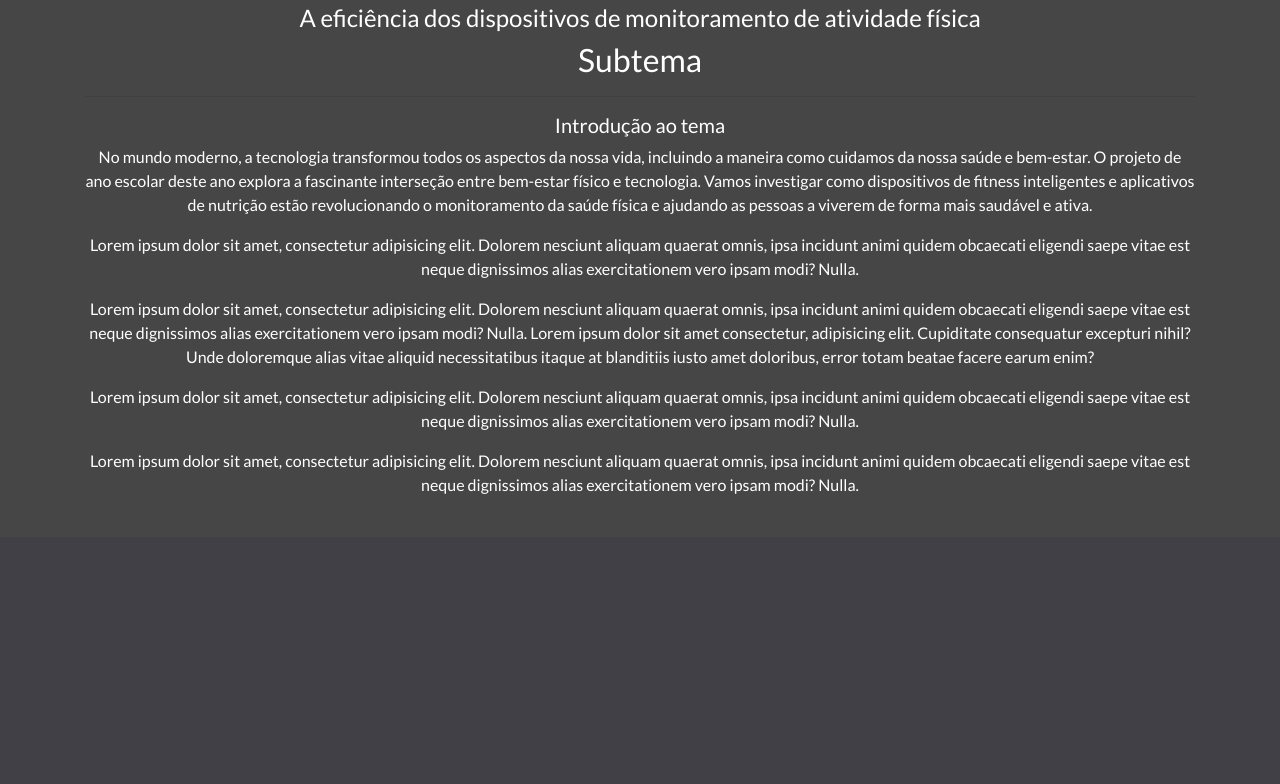
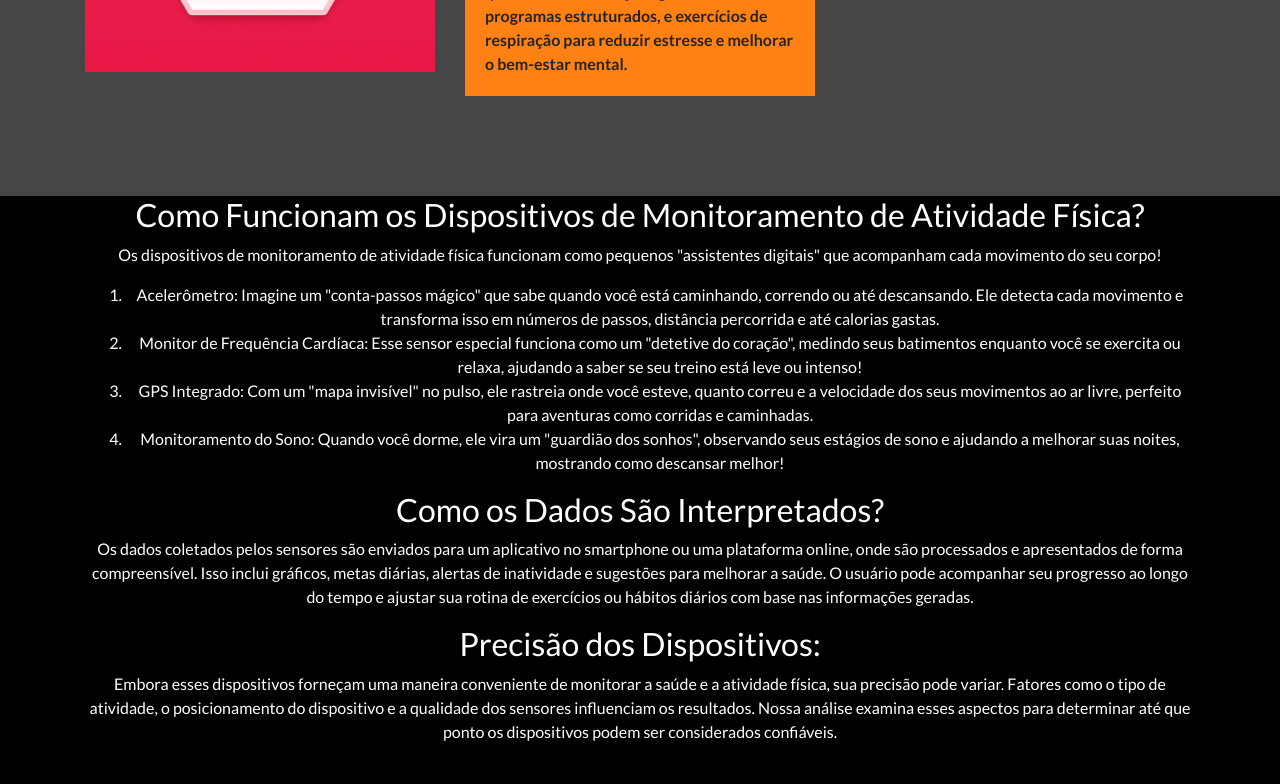
Before and after one commit to LucasManfrin/pv_LucasManfrin, a PHP site: page / in a window 1280 px wide. Shown: the part 4309-5093 px from the top of the page. Before the commit the page ends 4803 px from the top, so only its background shows below. Run offline with PHP 8.4, Linux system fonts and the light colour scheme.

Commit message:
erro na class, ultima

```diff
--- a/css/style.css
+++ b/css/style.css
@@ -399,6 +399,6 @@ footer::before {
   text-align: center;
 }
 .meu-explicacao {
-  background-color: #464646;
+  background-image: black;
   color: white;
 }
--- a/index.html
+++ b/index.html
@@ -72,9 +72,7 @@
     <div class="col-sm-6 offset-sm-6">
       <h2 class="wow bounceInLeft" data-wow-delay=".25s">Sobre Nós</h2>
       <hr/>
-      <p class="wow bounceInRight" data-wow-delay=".25s">Somos um grupo de amigos do terceiro ano do Senac Bauru, unidos por interesses comuns e pela vontade de fazer a diferença. Cada um de nós traz algo único para o grupo, e juntos formamos uma equipe forte e determinada. Nossa amizade foi construída ao longo dos anos, e, além de colegas de classe, nos tornamos verdadeiros companheiros de jornada.
-
-        Neste último ano escolar, estamos prontos para encarar novos d</p>
+      <p class="wow bounceInRight" data-wow-delay=".25s">Somos um grupo de amigos do terceiro ano do Senac Bauru, unidos por interesses comuns e pela vontade de fazer a diferença. Cada um de nós traz algo único para o grupo, e juntos formamos uma equipe forte e determinada. Nossa amizade foi construída ao longo dos anos, e, além de colegas de classe, nos tornamos verdadeiros companheiros nessa jornada.</p>
       <a href="#grupo" class="btn btn-lg btn-outline-danger d-inline-block text-center mx-auto wow bounceInDown">Visualizar Colaboradores</a> </div>
   </div>
 </div>
@@ -100,7 +98,7 @@
         <div class="card text-center wow bounceInLeft" data-wow-delay=".25s"> <img class="card-img-top rounded-circle img-fluid" src="images/Lucas.png" alt="Card image">
           <div class="card-body mb-5">
             <h4 class="card-title">Lucas</h4>
-            <p class="card-text">Trainers, athletes and serious clients alike are looking for the toughest, most brutally productive training techniques to spice up their workouts and provide a truly unique challenge</p>
+            <p class="card-text">Me chamo Lucas Manfrin Batista, tenho 17 anos e sou um estudante do terceiro ano do ensino médio, atualmente cursando no Senac. Sou determinado, objetivo, proativo, responsável e calmo. Nos meus momentos livres, gosto de jogar futebol, treinar musculação, ver vídeos e jogar videogame. Meu objetivo é terminar o ensino médio, ingressar na faculdade, de ciência da computação, e achar algum trabalho nessa mesma área.</p>
           </div>
         </div>
       </div>
@@ -108,7 +106,7 @@
         <div class="card text-center wow bounceInRight" data-wow-delay=".25s"> <img class="card-img-top rounded-circle img-fluid" src="images/Renan.png" alt="Card image">
           <div class="card-body mb-5">
             <h4 class="card-title">Renan</h4>
-            <p class="card-text">Trainers, athletes and serious clients alike are looking for the toughest, most brutally productive training techniques to spice up their workouts and provide a truly unique challenge</p>
+            <p class="card-text">Meu nome é Renan Bornia de Oliveira, tenho 17 anos, nasci no dia 25 /02/2007 em Bauru, não tenho irmãos, estudo no Senac Bauru, moro atualmente em Arealva. Gosto de praticar esportes, jogar vídeo game, gosto de estar junto com a minha família, minha matéria favorita é matemática. Meu sonho é me tornar um engenheiro civil.</p>
           </div>
         </div>
       </div>
@@ -116,7 +114,7 @@
         <div class="card text-center wow bounceInLeft" data-wow-delay=".25s"> <img class="card-img-top rounded-circle img-fluid" src="images/isaque.png" alt="Card image">
           <div class="card-body mb-5">
             <h4 class="card-title">Isaque</h4>
-            <p class="card-text">Trainers, athletes and serious clients alike are looking for the toughest, most brutally productive training techniques to spice up their workouts and provide a truly unique challenge</p>
+            <p class="card-text">Eu sou o isaque um ser humano all black com 17 anos amasso geral no futebol, vídeo games, vôlei e brawl stars. Atualmente estou fazendo ensino médio tecnico no senac e pretendo seguir a área de TI ou engenharia elétrica, estou quase platinando o senai já fiz 9 cursos e já trabalhei na parte de admin e como torneiro mecânico.</p>
           </div>
         </div>
       </div>
@@ -124,7 +122,7 @@
         <div class="card text-center wow bounceInRight" data-wow-delay=".25s"> <img class="card-img-top rounded-circle img-fluid" src="images/Pedro.png" alt="Card image">
           <div class="card-body mb-5">
             <h4 class="card-title">Pedro</h4>
-            <p class="card-text">Trainers, athletes and serious clients alike are looking for the toughest, most brutally productive training techniques to spice up their workouts and provide a truly unique challenge</p>
+            <p class="card-text">Meu nome é Pedro Henrique Mattiazzo Anastacio nasci em Bauru no dia 05/04/2007 e tenho 17 anos, estudo no Senac em Bauru cursando TI, eu gosto de jogar bola, jogar videogame, gosto de praticar esportes, quero me tornar um militar, sou muito alegre e muito gentil.</p>
           </div>
         </div>
       </div>
@@ -132,7 +130,7 @@
         <div class="card text-center wow bounceInLeft" data-wow-delay=".25s"> <img class="card-img-top rounded-circle img-fluid" src="images/buim.png" alt="Card image">
           <div class="card-body mb-5">
             <h4 class="card-title">Mateus</h4>
-            <p class="card-text">Trainers, athletes and serious clients alike are looking for the toughest, most brutally productive training techniques to spice up their workouts and provide a truly unique challenge</p>
+            <p class="card-text">Meu nome é Mateus Buim de Sousa, tenho 18 anos e sou nascido em Marilia, mas eu vivi a maior parte da minha em Bauru, pretendo seguir na carreira de TI futuramente, ja que um dos meus hobbies é usar o computador.</p>
           </div>
         </div>
       </div>
@@ -153,11 +151,12 @@
             <h4 class="card-title">1-Fitbod</h4>
             <p class="card-text">É um aplicativo focado em treinamento de força e musculação, projetado para criar treinos personalizados com base em seu progresso e nas condições do momento. </p>
           </div>
-          <img class="card-img-top img-fluid wow bounceInRight" data-wow-delay=".25s" src="images/fitbod.png" alt="Card image">
+          <a target="_blank" href="https://fitbod.me/"><img class="card-img-top img-fluid wow bounceInRight" data-wow-delay=".25s" src="images/fitbod.png" alt="Card image"></a>
          </div>
       </div>
       <div class="col-md-4">
-        <div class="card"> <img class="card-img-top img-fluid wow bounceInUp" data-wow-delay=".25s" src="images/headspace.png" alt="Card image">
+        <div class="card">
+          <a href="https://www.headspace.com/" target="_blank" rel="noopener noreferrer"><img class="card-img-top img-fluid wow bounceInUp" data-wow-delay=".25s" src="images/headspace.png" alt="Card image"></a>
           <div class="card-body mt-4 wow bounceInDown" data-wow-delay=".25s">
             <h4 class="card-title">2-Headspace</h4>
             <p class="card-text">É um aplicativo de meditação e mindfulness que oferece meditações guiadas, programas estruturados, e exercícios de respiração para reduzir estresse e melhorar o bem-estar mental. </p>
@@ -171,7 +170,7 @@
             <h4 class="card-title">3-Nike Training Club</h4>
             <p class="card-text">É um aplicativo que oferece uma ampla gama de treinos e programas de treinamento, desde força e cardio até yoga e mobilidade. </p>
           </div>
-          <img class="card-img-top img-fluid wow bounceInLeft" data-wow-delay=".25s" src="images/nike.png" alt="Card image"> </div>
+          <a href="https://www.nike.com.br/sc/treino-app-nike-training-club?utm_source=google&utm_medium=cpc&utm_campaign=PLA_APOSTAS&gad_source=1&gclid=EAIaIQobChMI8M6GjZmGiQMVn9HCBB1XLR5eEAAYASAAEgJSy_D_BwE&utm_referrer=https://www.google.com/" target="_blank" rel="noopener noreferrer"><img class="card-img-top img-fluid wow bounceInLeft" data-wow-delay=".25s" src="images/nike.png" alt="Card image"></a> </div>
       </div>
     </div>
   </div>
@@ -182,15 +181,18 @@
     <div class="container">
       <div class="row">
         <div class="col-md-12 mb-4">
-          <h4 class="wow bounceInUp">A eficiência dos dispositivos de monitoramento de atividade física</h4>
-          <h2 class="wow bounceInRight">Subtema</h2>
-          <hr />
-          <h5 class="wow bounceInLeft">Introdução ao tema</h5>
-          <p class="wow bounceInDown">No mundo moderno, a tecnologia transformou todos os aspectos da nossa vida, incluindo a maneira como cuidamos da nossa saúde e bem-estar. O projeto de ano escolar deste ano explora a fascinante interseção entre bem-estar físico e tecnologia. Vamos investigar como dispositivos de fitness inteligentes e aplicativos de nutrição estão revolucionando o monitoramento da saúde física e ajudando as pessoas a viverem de forma mais saudável e ativa.</p>
-          <p class="wow bounceInRight">Lorem ipsum dolor sit amet, consectetur adipisicing elit. Dolorem nesciunt aliquam quaerat omnis, ipsa incidunt animi quidem obcaecati eligendi saepe vitae est neque dignissimos alias exercitationem vero ipsam modi? Nulla.</p>
-          <p class="wow bounceInLeft">Lorem ipsum dolor sit amet, consectetur adipisicing elit. Dolorem nesciunt aliquam quaerat omnis, ipsa incidunt animi quidem obcaecati eligendi saepe vitae est neque dignissimos alias exercitationem vero ipsam modi? Nulla. Lorem ipsum dolor sit amet consectetur, adipisicing elit. Cupiditate consequatur excepturi nihil? Unde doloremque alias vitae aliquid necessitatibus itaque at blanditiis iusto amet doloribus, error totam beatae facere earum enim?</p>
-          <p class="wow bounceInDown">Lorem ipsum dolor sit amet, consectetur adipisicing elit. Dolorem nesciunt aliquam quaerat omnis, ipsa incidunt animi quidem obcaecati eligendi saepe vitae est neque dignissimos alias exercitationem vero ipsam modi? Nulla.</p>
-          <p class="wow bounceInUp">Lorem ipsum dolor sit amet, consectetur adipisicing elit. Dolorem nesciunt aliquam quaerat omnis, ipsa incidunt animi quidem obcaecati eligendi saepe vitae est neque dignissimos alias exercitationem vero ipsam modi? Nulla.</p>
+          <h2 class="wow bounceInUp">Como Funcionam os Dispositivos de Monitoramento de Atividade Física?</h2>
+          <p class="wow bounceInDown">Os dispositivos de monitoramento de atividade física funcionam como pequenos "assistentes digitais" que acompanham cada movimento do seu corpo!</p>
+          <ol>
+            <li class="wow bounceInDown">Acelerômetro: Imagine um "conta-passos mágico" que sabe quando você está caminhando, correndo ou até descansando. Ele detecta cada movimento e transforma isso em números de passos, distância percorrida e até calorias gastas.</li>
+            <li class="wow bounceInUp">Monitor de Frequência Cardíaca: Esse sensor especial funciona como um "detetive do coração", medindo seus batimentos enquanto você se exercita ou relaxa, ajudando a saber se seu treino está leve ou intenso!</li>
+            <li class="wow bounceInDown">GPS Integrado: Com um "mapa invisível" no pulso, ele rastreia onde você esteve, quanto correu e a velocidade dos seus movimentos ao ar livre, perfeito para aventuras como corridas e caminhadas.</li>
+            <li class="wow bounceInUp">Monitoramento do Sono: Quando você dorme, ele vira um "guardião dos sonhos", observando seus estágios de sono e ajudando a melhorar suas noites, mostrando como descansar melhor!</li>
+          </ol>
+          <h2 class="wow bounceInLeft">Como os Dados São Interpretados?</h2>
+          <p class="wow bounceInLeft">Os dados coletados pelos sensores são enviados para um aplicativo no smartphone ou uma plataforma online, onde são processados e apresentados de forma compreensível. Isso inclui gráficos, metas diárias, alertas de inatividade e sugestões para melhorar a saúde. O usuário pode acompanhar seu progresso ao longo do tempo e ajustar sua rotina de exercícios ou hábitos diários com base nas informações geradas.</p>
+          <h2>Precisão dos Dispositivos:</h2>
+          <p class="">Embora esses dispositivos forneçam uma maneira conveniente de monitorar a saúde e a atividade física, sua precisão pode variar. Fatores como o tipo de atividade, o posicionamento do dispositivo e a qualidade dos sensores influenciam os resultados. Nossa análise examina esses aspectos para determinar até que ponto os dispositivos podem ser considerados confiáveis.</p>
         </div>
       </div>
     </div>
```
Also changed, not shown: 4 other files.
